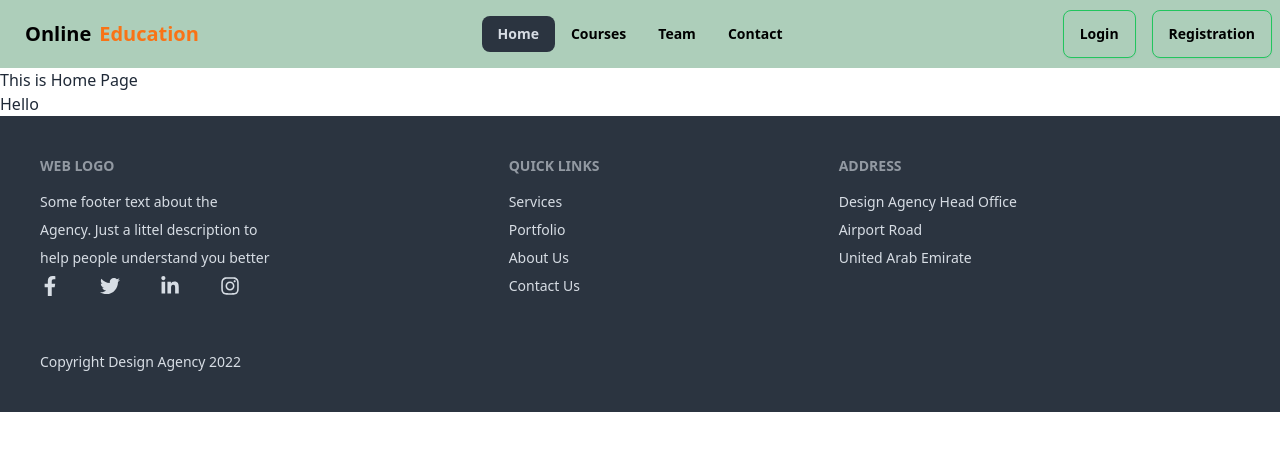
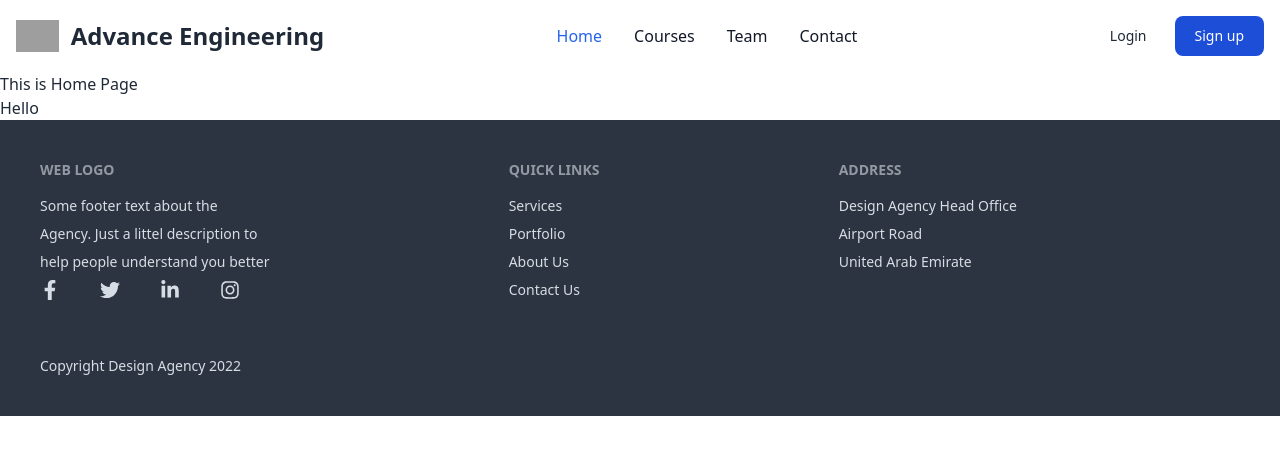
Before and after one commit to Mehedi529/Online-Education-React, a React (Vite) app: page / in a window 1280 px wide. Shown: the top 454 px of the page. Built offline with nearby package versions, Linux system fonts and the light colour scheme; grey boxes are pictures that could not be loaded.

Commit message:
mainmenu content updated

```diff
--- a/src/components/MainMenuContent.jsx
+++ b/src/components/MainMenuContent.jsx
@@ -1,55 +1,61 @@
+/* eslint-disable react/no-unknown-property */
 /* eslint-disable no-unused-vars */
-import React from 'react';
+import React, { useState } from 'react';
 import { NavLink } from 'react-router-dom';
 
 const MainMenuContent = () => {
-    return (
-        <div className='bg-white text-black'>
-            <div className="navbar bg-[#adceba]">
-                <div className="navbar-start">
-                    <div className="dropdown">
-                        <label tabIndex={0} className="btn btn-ghost lg:hidden">
-                            <svg xmlns="http://www.w3.org/2000/svg" className="h-5 w-5" fill="none" viewBox="0 0 24 24" stroke="currentColor"><path strokeLinecap="round" strokeLinejoin="round" strokeWidth="2" d="M4 6h16M4 12h8m-8 6h16" /></svg>
-                        </label>
-                        <ul tabIndex={0} className="menu menu-sm text-black font-bold dropdown-content mt-3 z-[1] p-2 shadow bg-base-100 rounded-box w-52">
-                            <li><NavLink to="/" >Home</NavLink></li>
-                            <li><NavLink to="/Courses" >Courses</NavLink></li>
-                            <li><NavLink to="/Team">Team</NavLink></li>
-                            <li><NavLink to="/Contact">Contact</NavLink></li>
-                        </ul>
-                    </div>
-                    <a className="btn btn-ghost text-xl">
-                        <span className="text-black font-bold m-0 p-0">Online</span>
-                        <span className="text-orange-500 font-bold m-0 p-0">Education</span>
-                    </a>
+    const [isMegaMenuOpen, setIsMegaMenuOpen] = useState(false);
 
+  const toggleMegaMenu = () => {
+    setIsMegaMenuOpen(!isMegaMenuOpen);
+  };
 
+  return (
+    <div className="bg-white border-gray-200 dark:bg-gray-900">
+      <div className="flex flex-wrap items-center justify-between max-w-screen-xl mx-auto p-4">
+        <a href="https://flowbite.com" className="flex items-center space-x-3 rtl:space-x-reverse">
+          <img src="https://flowbite.com/docs/images/logo.svg" className="h-8" alt="Flowbite Logo" />
+          <span className="self-center text-2xl font-semibold whitespace-nowrap dark:text-white">Advance Engineering</span>
+        </a>
+        <div className="flex items-center md:order-2 space-x-1 md:space-x-2 rtl:space-x-reverse">
+          <a href="#" className="text-gray-800 dark:text-white hover:bg-gray-50 focus:ring-4 focus:ring-gray-300 font-medium rounded-lg text-sm px-4 py-2 md:px-5 md:py-2.5 dark:hover:bg-gray-700 focus:outline-none dark:focus:ring-gray-800">Login</a>
+          <a href="#" className="text-white bg-blue-700 hover:bg-blue-800 focus:ring-4 focus:ring-blue-300 font-medium rounded-lg text-sm px-4 py-2 md:px-5 md:py-2.5 dark:bg-blue-600 dark:hover:bg-blue-700 focus:outline-none dark:focus:ring-blue-800">Sign up</a>
+          <button
+            data-collapse-toggle="mega-menu"
+            type="button"
+            onClick={toggleMegaMenu}
+            className="inline-flex items-center p-2 w-10 h-10 justify-center text-sm text-gray-500 rounded-lg md:hidden hover:bg-gray-100 focus:outline-none focus:ring-2 focus:ring-gray-200 dark:text-gray-400 dark:hover:bg-gray-700 dark:focus:ring-gray-600"
+            aria-controls="mega-menu"
+            aria-expanded={isMegaMenuOpen}
+          >
+            <span className="sr-only">Open main menu</span>
+            <svg className="w-5 h-5" aria-hidden="true" xmlns="http://www.w3.org/2000/svg" fill="none" viewBox="0 0 17 14">
+              <path stroke="currentColor" stroke-linecap="round" stroke-linejoin="round" stroke-width="2" d="M1 1h15M1 7h15M1 13h15"/>
+            </svg>
+          </button>
+        </div>
+        <div id="mega-menu" className={`items-center justify-between w-full md:flex md:w-auto md:order-1 ${isMegaMenuOpen ? 'block' : 'hidden'}`}>
+        <ul class="flex flex-col mt-4 font-medium md:flex-row md:mt-0 md:space-x-8 rtl:space-x-reverse">
+                <li>
+                    <NavLink to="/" className="block py-2 px-3 text-blue-600 border-b border-gray-100 hover:bg-gray-50 md:hover:bg-transparent md:border-0 md:hover:text-blue-600 md:p-0 dark:text-blue-500 md:dark:hover:text-blue-500 dark:hover:bg-gray-700 dark:hover:text-blue-500 md:dark:hover:bg-transparent dark:border-gray-700" aria-current="page">Home</NavLink>
+                </li>
+                <li>
+                    <NavLink to="/Courses"   className="flex items-center justify-between w-full py-2 px-3 font-medium text-gray-900 border-b border-gray-100 md:w-auto hover:bg-gray-50 md:hover:bg-transparent md:border-0 md:hover:text-blue-600 md:p-0 dark:text-white md:dark:hover:text-blue-500 dark:hover:bg-gray-700 dark:hover:text-blue-500 md:dark:hover:bg-transparent dark:border-gray-700">
+                        Courses
+                    </NavLink>
 
-                </div>
-                <div className="navbar-center hidden lg:flex">
-                    <ul className="menu menu-horizontal text-black font-bold px-1">
-                            <li><NavLink to="/" >Home</NavLink></li>
-                            <li><NavLink to="/Courses" >Courses</NavLink></li>
-                            <li><NavLink to="/Team">Team</NavLink></li>
-                            <li><NavLink to="/Contact">Contact</NavLink></li>
-                    </ul>
-                </div>
-                <div className="navbar-end">
-                    <NavLink to="/login" className="btn bg-[#adceba] border border-green-500 text-black font-bold mr-4 hover:text-white hover:bg-green-500">
-                        Login
-                    </NavLink>
-                    <NavLink to="/registration" className="btn bg-[#adceba] border border-green-500 text-black font-bold hover:text-white hover:bg-green-500">
-                        Registration
-                    </NavLink>
-                </div>
-
-
-
-            </div>
-
-
+                </li>
+                <li>
+                    <NavLink to="/Team" className="block py-2 px-3 text-gray-900 border-b border-gray-100 hover:bg-gray-50 md:hover:bg-transparent md:border-0 md:hover:text-blue-600 md:p-0 dark:text-white md:dark:hover:text-blue-500 dark:hover:bg-gray-700 dark:hover:text-blue-500 md:dark:hover:bg-transparent dark:border-gray-700">Team</NavLink>
+                </li>
+                <li>
+                    <NavLink to="/Contact" className="block py-2 px-3 text-gray-900 border-b border-gray-100 hover:bg-gray-50 md:hover:bg-transparent md:border-0 md:hover:text-blue-600 md:p-0 dark:text-white md:dark:hover:text-blue-500 dark:hover:bg-gray-700 dark:hover:text-blue-500 md:dark:hover:bg-transparent dark:border-gray-700">Contact</NavLink>
+                </li>
+            </ul>
         </div>
-    );
+      </div>
+    </div>
+  );
 };
 
 export default MainMenuContent;
```
